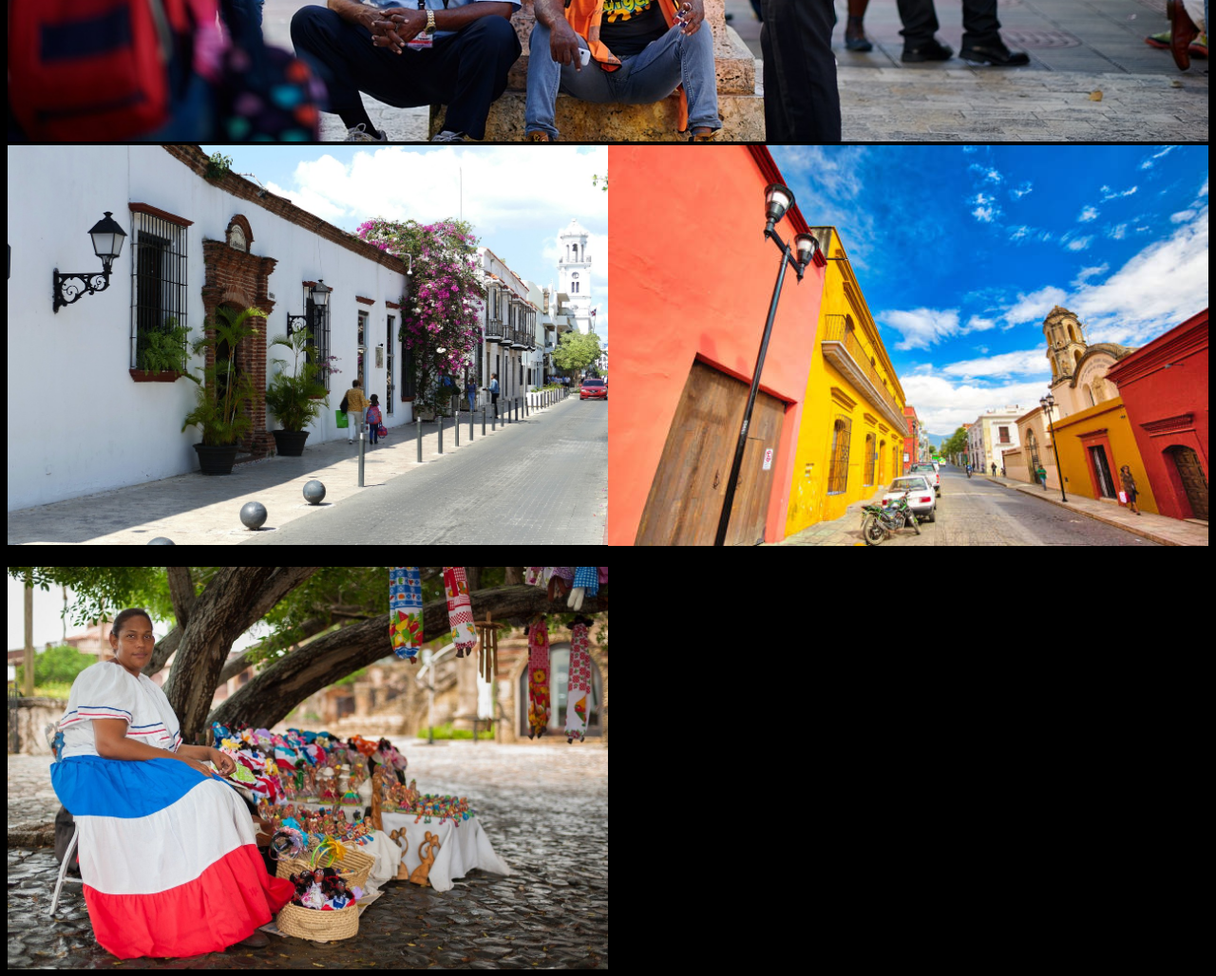
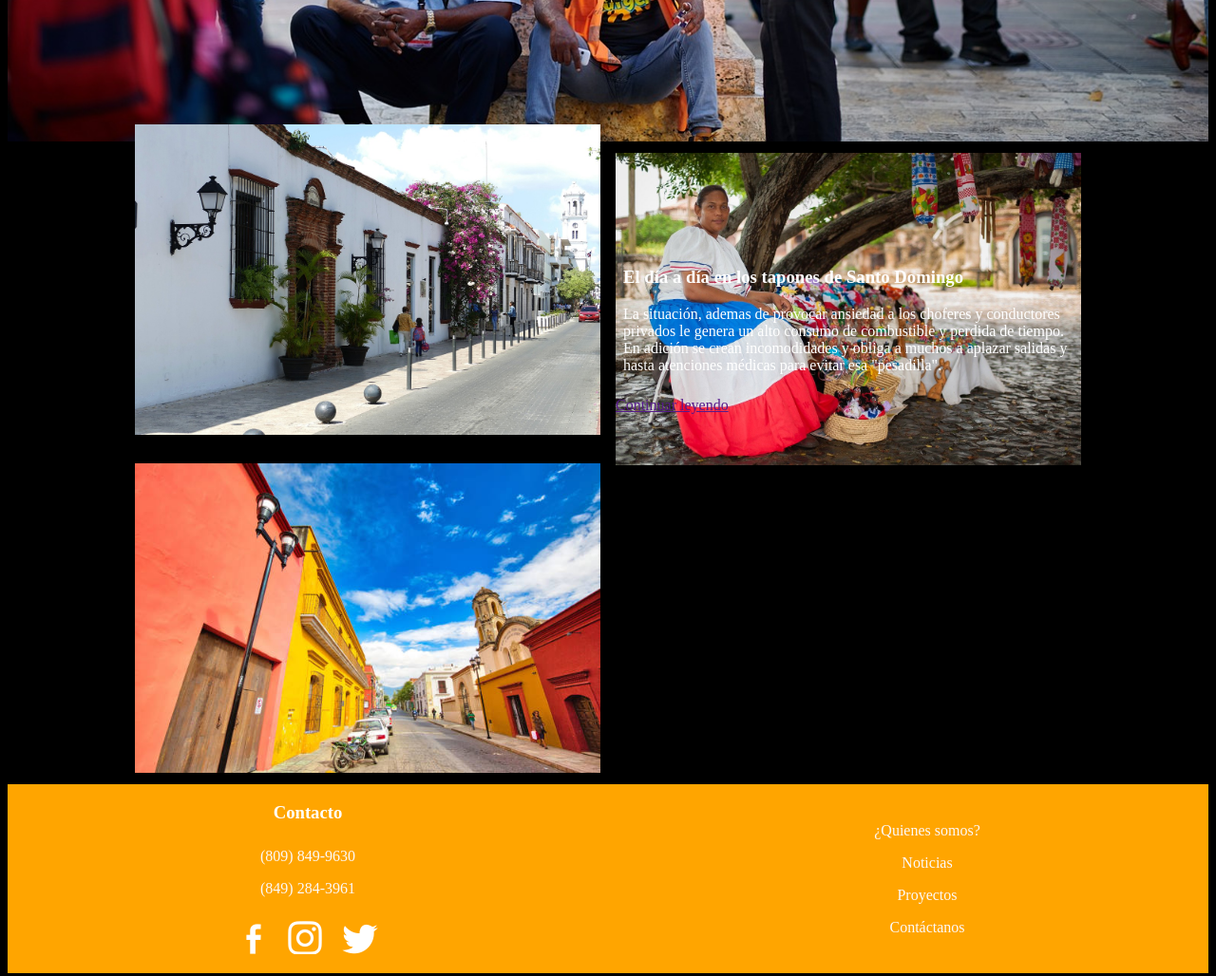
Before and after one commit to Marvilgarcia015/el-ciudadano, a plain HTML site: page index.html in a window 1280 px wide. Shown: the part 700-1728 px from the top of the page at 95% size. Drawn offline with Linux system fonts and the light colour scheme.

Commit message:
body images changes

```diff
--- a/index.html
+++ b/index.html
@@ -48,22 +48,22 @@
     <div class="slideshow-container">
 
         <!-- Full-width images with number and caption text -->
-        <div class="slide-img">
+        <div class="slide-img-1">
             <img src="imagen-1.jpg" style="width:100%">
-            <div class="text">Caption Text</div>
+
         </div>
 
-        <div class="slide-img">
+        <div class="slide-img-2">
             <img src="imagen-2.jpg" style="width:100%">
-            <div class="text">Caption Two</div>
+
         </div>
 
-        <div class="slide-img">
+        <div class="slide-img-3">
             <img src="imagen-4.jpg" style="width:100%">
-            <div class="text">
+            <div class="text-1">
                 <h3>El día a día en los tapones de Santo Domingo</h3>
                 <p>La situación, ademas de provocar ansiedad a los choferes y conductores privados le genera un alto
-                    consumo de combustible y perdida de tiempo.<br>En adición se cren incomodidades y obliga a muchos a
+                    consumo de combustible y perdida de tiempo.<br>En adición se crean incomodidades y obliga a muchos a
                     aplazar salidas y hasta atenciones médicas para evitar esa "pesadilla".</p>
             </div>
             <a href="">Continuar leyendo</a>
--- a/style.css
+++ b/style.css
@@ -23,10 +23,7 @@ nav{
 
 }
 
-.slideshow-container{
-    display:grid;
-    grid-template-columns: 1fr 1fr;
-    background-color: black;
+
 
 
 
@@ -175,6 +172,41 @@ nav ul a:hover{
 nav ul{
     grid-column: 2/4;
     margin: 3em;
-    padding: 0.25;
+
     grid-row: 1/1;
 }
+
+.slideshow-container{
+    display:grid;
+    grid-template-columns: repeat(10, 1fr);
+    background-color: black;
+    color: #fff;
+
+
+}
+.slide-img-1{
+    grid-column: 2/6;
+    margin-top: -30px;
+    padding: 0.5em;
+}
+.slide-img-2{
+    grid-column: 2/6;
+    margin-top: 10px;
+    padding: 0.5em;
+}
+.slide-img-3{
+    grid-column: 6/10;
+    grid-row: 1/1;
+    padding: 0.5em;
+
+
+
+
+}
+.text-1{
+    grid-column: 6/1;
+    grid-row: 1/1;
+    padding: 00.5em;
+
+    margin-top: -15em;
+}
```
